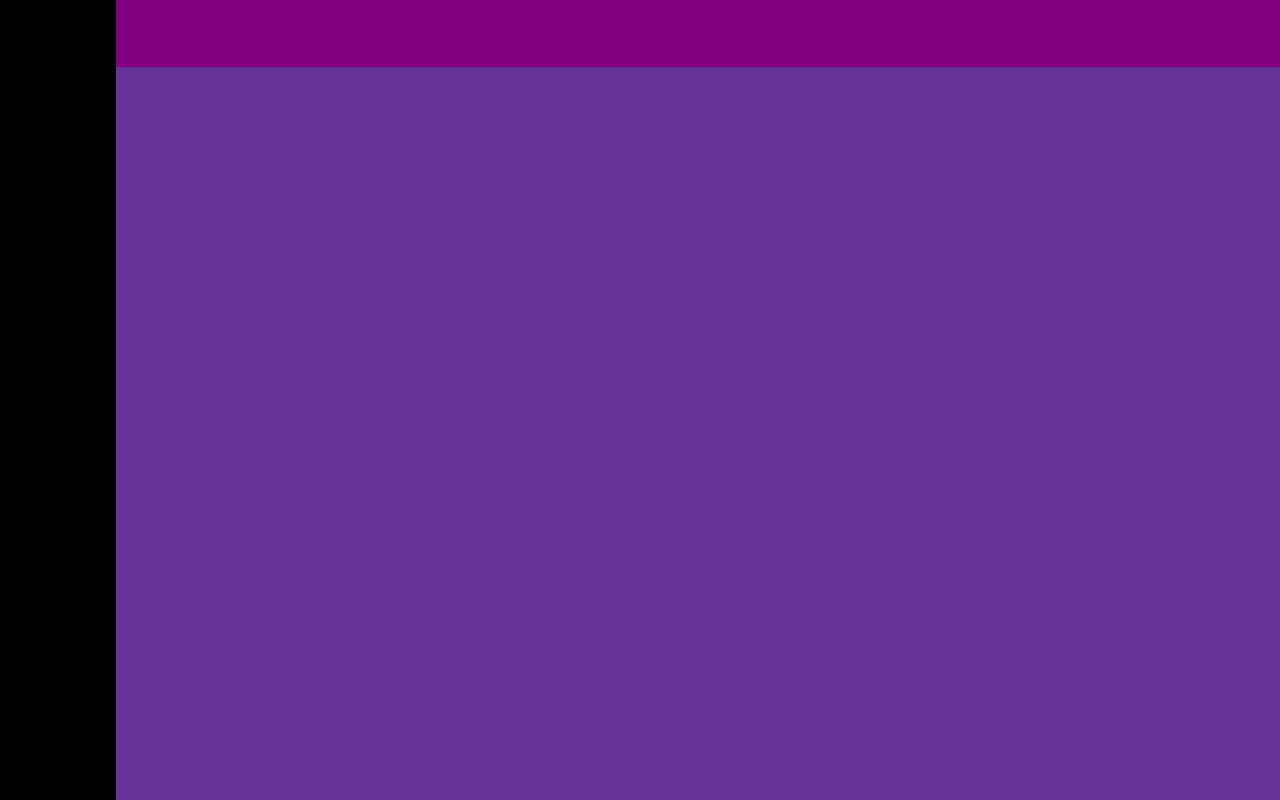
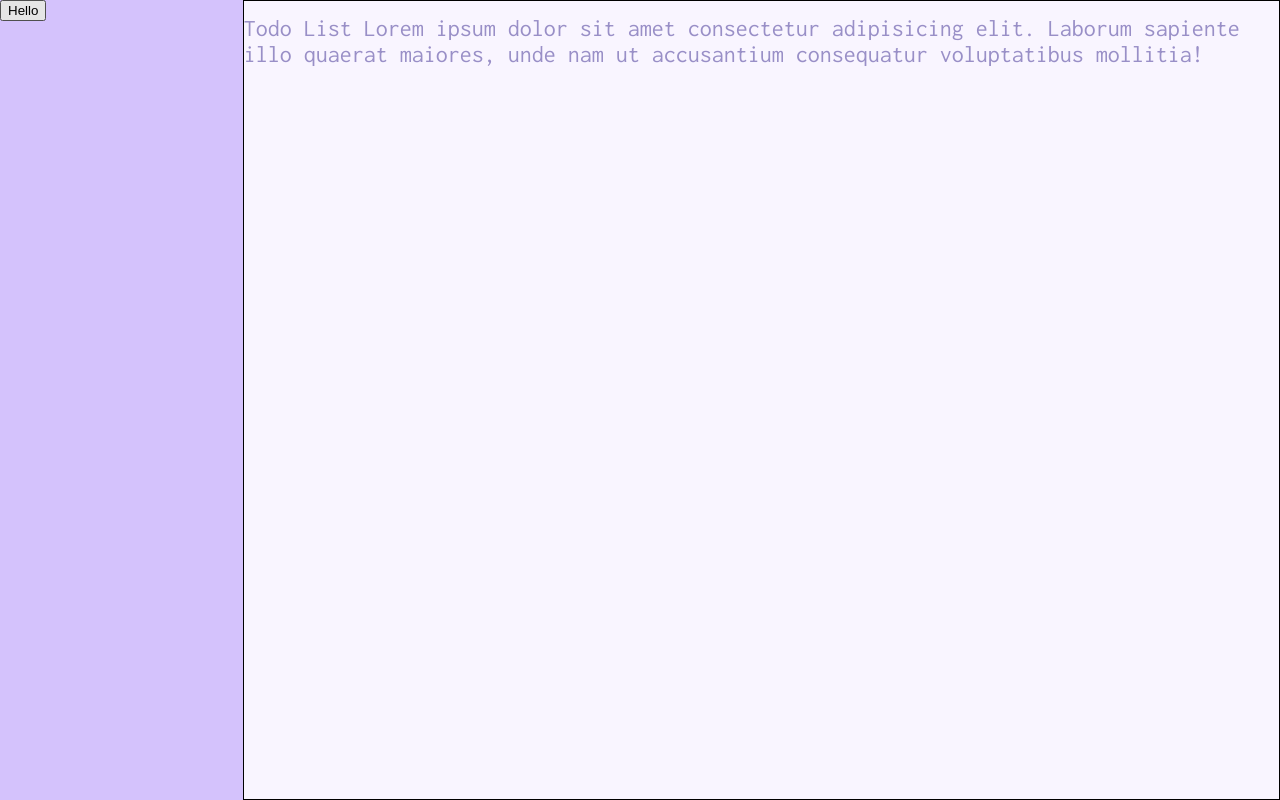
Before and after one commit to rustumsk/to-do-list, a website built with webpack: page src/index.html in a window 1280 px wide. Built offline with nearby package versions, Linux system fonts and the light colour scheme.

Commit message:
slight design and animation

```diff
--- a/src/index.html
+++ b/src/index.html
@@ -7,9 +7,15 @@
 </head>
 <body>
     <div class="container">
-        <div class="nav-bar"></div>
-        <div class="header"></div>
-        <div class="content"></div>
+        <div class="nav-bar">
+            <button class="open">Hello</button>
+        </div>
+        <div class="content">
+            <div class="header">
+                <div class="title">Todo List Lorem ipsum dolor sit amet consectetur adipisicing elit. Laborum sapiente illo quaerat maiores, unde nam ut accusantium consequatur voluptatibus mollitia!</div>
+            </div>
+            <div class="main-content"></div>
+        </div>
     </div>
 </body>
 </html>
--- a/src/index.js
+++ b/src/index.js
@@ -1 +1,9 @@
 import './styles.scss'
+
+const cB = document.querySelector(".open");
+cB.addEventListener("click", () =>{
+    const nB = document.querySelector(".nav-bar");
+
+    nB.classList.toggle("close");
+
+})
--- a/src/styles.scss
+++ b/src/styles.scss
@@ -1,76 +1,102 @@
 //start of rest
-*, *:before, *:after{
-    box-sizing: border-box;
-  }
+// *, *:before, *:after{
+//     box-sizing: border-box;
+//   }
 
-  html, body, div, span, object, iframe, figure, h1, h2, h3, h4, h5, h6, p, blockquote, pre, a, code, em, img, small, strike, strong, sub, sup, tt, b, u, i, ol, ul, li, fieldset, form, label, table, caption, tbody, tfoot, thead, tr, th, td, main, canvas, embed, footer, header, nav, section, video{
-    margin: 0;
-    padding: 0;
-    border: 0;
-    font-size: 100%;
-    font: inherit;
-    vertical-align: baseline;
-    text-rendering: optimizeLegibility;
-    -webkit-font-smoothing: antialiased;
-    text-size-adjust: none;
-  }
+//   html, body, div, span, object, iframe, figure, h1, h2, h3, h4, h5, h6, p, blockquote, pre, a, code, em, img, small, strike, strong, sub, sup, tt, b, u, i, ol, ul, li, fieldset, form, label, table, caption, tbody, tfoot, thead, tr, th, td, main, canvas, embed, footer, header, nav, section, video{
+//     margin: 0;
+//     padding: 0;
+//     border: 0;
+//     font-size: 100%;
+//     font: inherit;
+//     vertical-align: baseline;
+//     text-rendering: optimizeLegibility;
+//     -webkit-font-smoothing: antialiased;
+//     text-size-adjust: none;
+//   }
 
-  footer, header, nav, section, main{
-    display: block;
-  }
+//   footer, header, nav, section, main{
+//     display: block;
+//   }
 
-  body{
-    line-height: 1;
-  }
+//   body{
+//     line-height: 1;
+//   }
 
-  ol, ul{
-    list-style: none;
-  }
+//   ol, ul{
+//     list-style: none;
+//   }
 
-  blockquote, q{
-    quotes: none;
-  }
+//   blockquote, q{
+//     quotes: none;
+//   }
 
-  blockquote:before, blockquote:after, q:before, q:after{
-    content: '';
-    content: none;
-  }
+//   blockquote:before, blockquote:after, q:before, q:after{
+//     content: '';
+//     content: none;
+//   }
 
-  table{
-    border-collapse: collapse;
-    border-spacing: 0;
-  }
+//   table{
+//     border-collapse: collapse;
+//     border-spacing: 0;
+//   }
 
-  input{
-    -webkit-appearance: none;
-    border-radius: 0;
-  }
+//   input{
+//     -webkit-appearance: none;
+//     border-radius: 0;
+//   }
 //end of reset
+@import url('https://fonts.googleapis.com/css2?family=Inconsolata:wght@200..900&display=swap');
 
+$main-color: #F9F5FF;
+$secondary-color: #D4C2FC;
+$tertiary-color: #998FC7;
 body{
     height: 100dvh;
-    background-color: blue;
+    //background-color: blue;
     display: flex;
     margin: 0;
+    overflow: hidden;
 }
 
 .container{
-    flex:1;
-    background-color: red;
-    display: grid;
+    display: flex;
+    height: 100vh;
+    //flex-direction: row;
 
-    grid-template-columns: 1fr 10fr;
-    grid-template-rows: 1fr 1fr 10fr;
+    //background-color: red;
+    .nav-bar{
 
-    .nav-bar{
-        background-color: black;
-        grid-row: 1/4;
-    }
-    .header{
-        background-color: purple;
+      background-color: $secondary-color;
+      flex: auto;
+      width: 300px;
+      transition: width 300ms;
     }
     .content{
-        grid-row: -3/-1;
-        background-color: rebeccapurple;
+      border: 1px solid;
+      //margin-left: 50px;
+      width: 100%;
+      //border: 1px solid;
+      background-color: $main-color;
+      display:flex;
+      flex-direction: column;
+
+      .header{
+        flex: auto;
+        max-height: 10%;
+        display: grid;
+        place-content: center;
+        .title{
+          font-family: "Inconsolata", monospace;
+          font-size: 1.5rem;
+          color: $tertiary-color;
+        }
+      }
+      .main-content{
+        flex: 1;
+      }
     }
 }
+.close{
+  width: 0px !important;
+}
```
Also changed, not shown: dist/index.html, dist/index.js.
